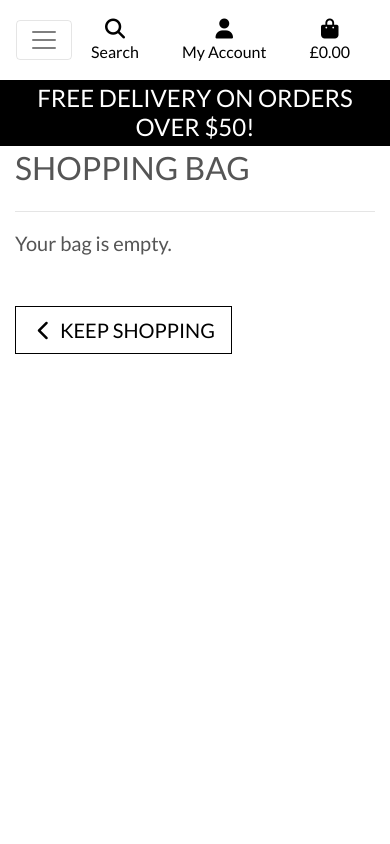
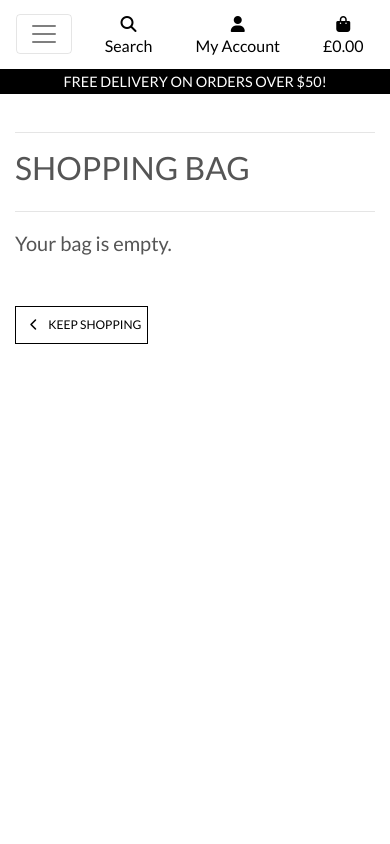
Before and after one commit to JoelMichaelRutter/jr-boutique-ado, a Django app: page /bag/ in a window 390 px wide. Run offline with Django 3.2, Linux system fonts and the light colour scheme; some libraries are stand-ins or nearby versions.

Commit message:
update mobile nav css and tidy up

```diff
--- a/static/css/base.css
+++ b/static/css/base.css
@@ -279,4 +279,35 @@
     body {
         height: calc(100vh - 116px);
     }
+
+    .display-4.logo-font.text-black {
+        font-size: 2rem;
+    }
+
+    .nav-link {
+        padding: 0.15rem;
+    }
+
+    .nav-link i.fa-lg {
+        font-size: 1rem;
+    }
+
+    .nav-bar-toggler {
+        padding: .6rem .6rem;
+        font-size: 1rem;
+    }
+
+    #delivery-banner h4 {
+        font-size: .9rem;
+    }
+
+    .btn.btn-outline-black.rounded-0.btn-lg,
+    .btn.btn-outline-black.rounded-0.btn-lg {
+        padding: .375rem .375rem;
+        font-size: .75rem;
+    }
+
+    .increment-qty, .decrement-qty {
+        padding: 0.25rem .5rem !important;
+    }
 }
--- a/templates/includes/main-nav.html
+++ b/templates/includes/main-nav.html
@@ -1,5 +1,10 @@
 <div class="collapse navbar-collapse" id="main-nav">
     <ul class="navbar-nav w-auto mx-auto">
+        <li class="nav-item d-block d-md-none">
+            <a class="logo-font font-weight-bold nav-link text-black mr-5" href="{% url 'home' %}" id="home-link">
+                Home
+            </a>
+        </li>
         <li class="nav-item dropdown">
             <a class="logo-font font-weight-bold nav-link text-black mr-5" href="#" id="all-products-link" data-toggle="dropdown" aria-haspopup="true" aria-expanded="false">
                 All Products
--- a/templates/includes/mobile-top-header.html
+++ b/templates/includes/mobile-top-header.html
@@ -32,7 +32,7 @@
             {% if request.user.is_superuser %}
                 <a href="{% url 'add_product' %}" class="dropdown-item">Product Management</a>
             {% endif %}
-            <a href="" class="dropdown-item">My Profile</a>
+            <a href="{% url 'profile' %}" class="dropdown-item">My Profile</a>
             <a href="{% url 'account_logout' %}" class="dropdown-item">Logout</a>
         {% else %}
             <a href="{% url 'account_signup' %}" class="dropdown-item">Register</a>
```
